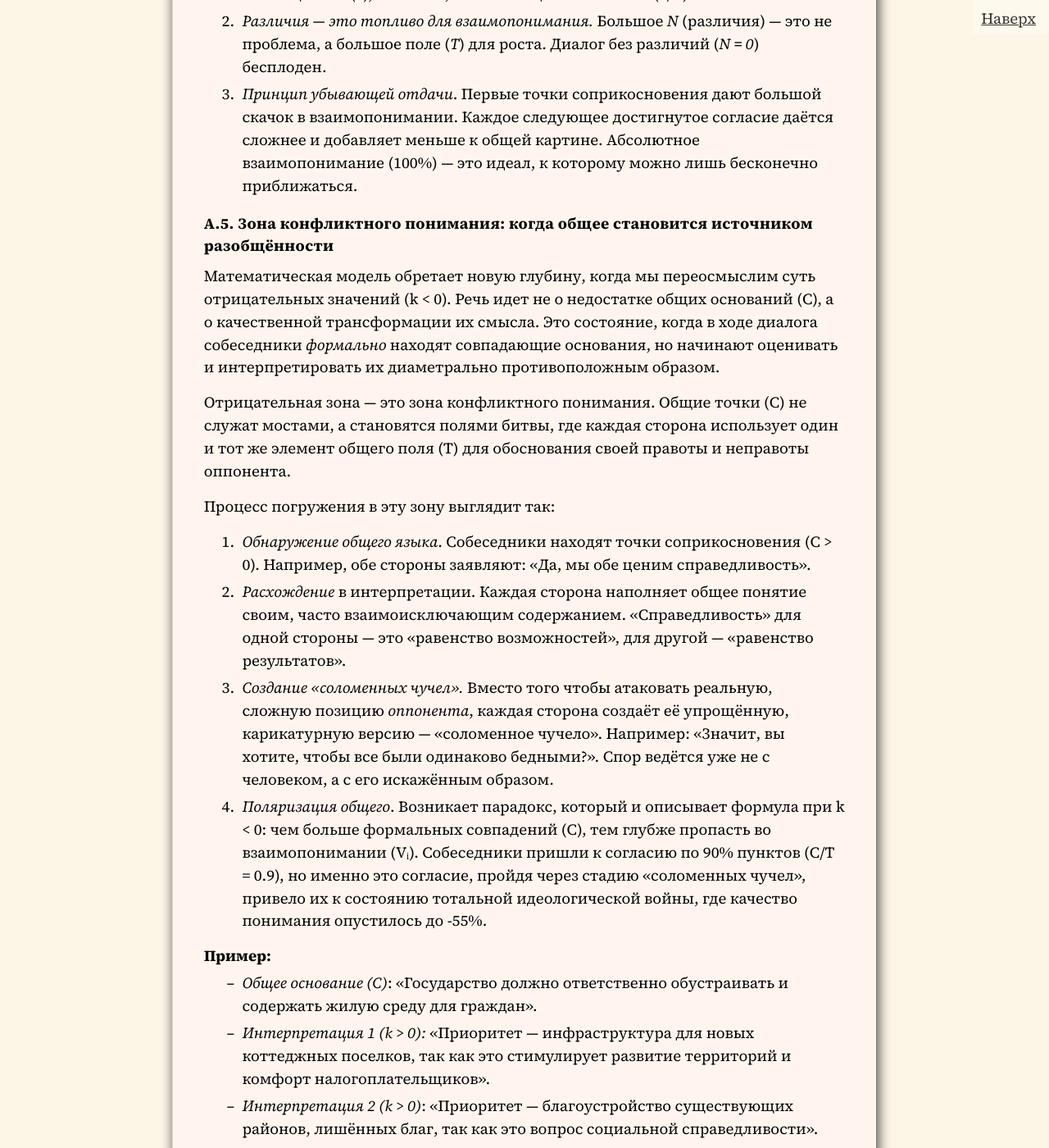
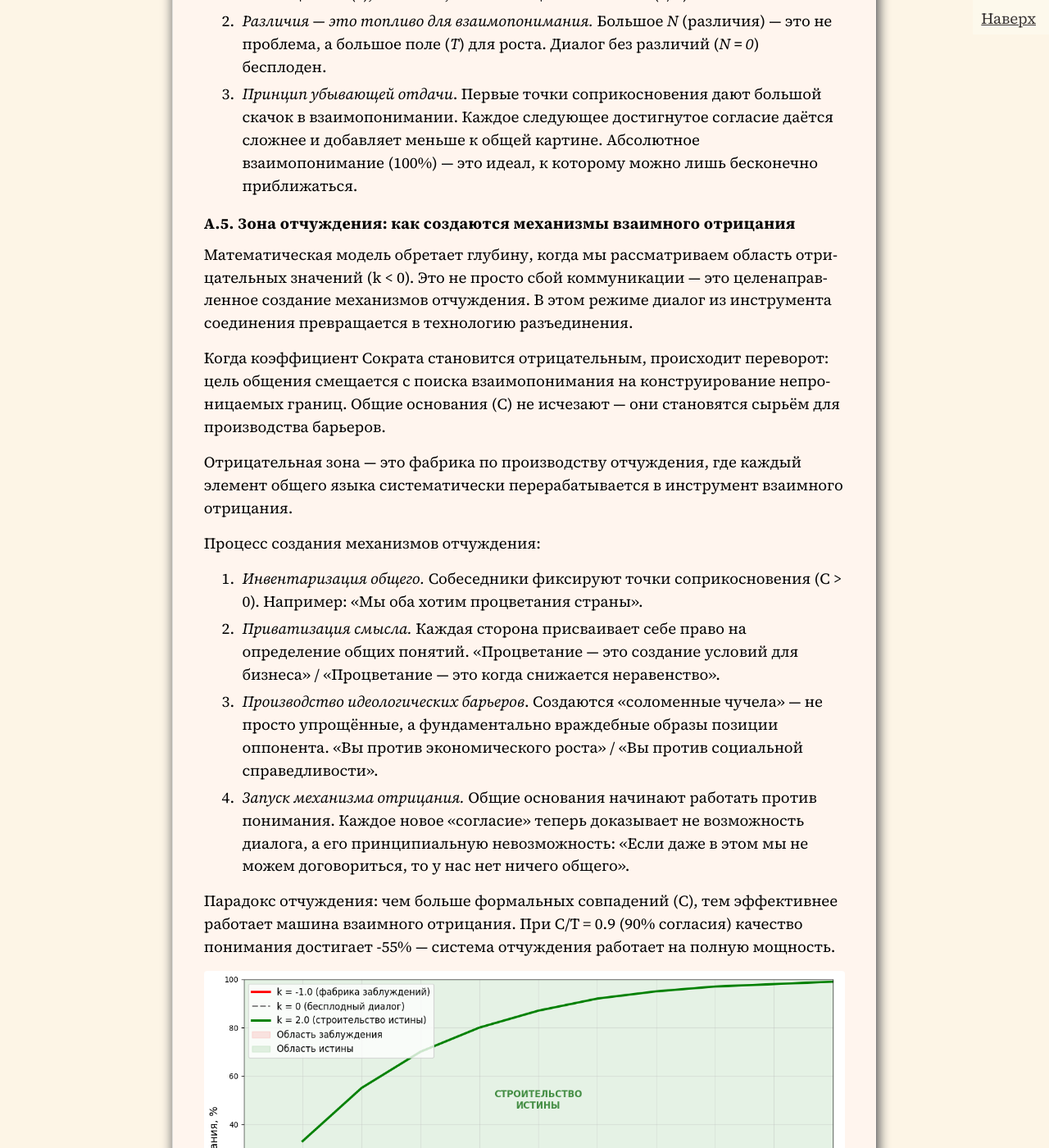
Before and after one commit to SergSi/land-use-art, a Jekyll site: the page built from _posts/2025-10-31-train.md, in a window 1280 px wide and 1400 px high, scrolled down 9809 px. Shown: the whole window at 82% size. Built offline with Jekyll 4.4.1, drawn with Linux system fonts in a browser that asks for light colours; some web fonts are replaced; some of the changed text lies outside the part shown.

Commit message:
Update 2025-10-31-train.md

```diff
--- a/_posts/2025-10-31-train.md
+++ b/_posts/2025-10-31-train.md
@@ -207,47 +207,40 @@ $$
 2. *Различия — это топливо для взаимопонимания.* Большое *N* (различия) — это не проблема, а большое поле (*T*) для роста. Диалог без различий (*N = 0*) бесплоден.
 3. *Принцип убывающей отдачи*. Первые точки соприкосновения дают большой скачок в взаимопонимании. Каждое следующее достигнутое согласие даётся сложнее и добавляет меньше к общей картине. Абсолютное взаимопонимание (100%) — это идеал, к которому можно лишь бесконечно приближаться.
 
-#### А.5. Зона конфликтного понимания: когда общее становится источником разобщённости
+#### А.5. Зона отчуждения: как создаются механизмы взаимного отрицания
 
-Математическая модель обретает новую глубину, когда мы переосмыслим суть отрицательных значений (k < 0). Речь идет не о недостатке общих оснований (C), а о качественной трансформации их смысла. Это состояние, когда в ходе диалога собеседники *формально* находят совпадающие основания, но начинают оценивать и интерпретировать их диаметрально противоположным образом.
+Математическая модель обретает глубину, когда мы рассматриваем область отрицательных значений (k < 0). Это не просто сбой коммуникации — это целенаправленное создание механизмов отчуждения. В этом режиме диалог из инструмента соединения превращается в технологию разъединения.
 
-Отрицательная зона — это зона конфликтного понимания. Общие точки (C) не служат мостами, а становятся полями битвы, где каждая сторона использует один и тот же элемент общего поля (T) для обоснования своей правоты и неправоты оппонента.
+Когда коэффициент Сократа становится отрицательным, происходит переворот: цель общения смещается с поиска взаимопонимания на конструирование непроницаемых границ. Общие основания (C) не исчезают — они становятся сырьём для производства барьеров.
 
-Процесс погружения в эту зону выглядит так:
+Отрицательная зона — это фабрика по производству отчуждения, где каждый элемент общего языка систематически перерабатывается в инструмент взаимного отрицания.
 
-1.  *Обнаружение общего языка*. Собеседники находят точки соприкосновения (C > 0). Например, обе стороны заявляют: «Да, мы обе ценим справедливость».
-2.  *Расхождение* в интерпретации. Каждая сторона наполняет общее понятие своим, часто взаимоисключающим содержанием. «Справедливость» для одной стороны — это «равенство возможностей», для другой — «равенство результатов».
-3.  *Создание «соломенных чучел».* Вместо того чтобы атаковать реальную, сложную позицию *оппонента*, каждая сторона создаёт её упрощённую, карикатурную версию — «соломенное чучело». Например: «Значит, вы хотите, чтобы все были одинаково бедными?». Спор ведётся уже не с человеком, а с его искажённым образом.
-4.  *Поляризация общего*. Возникает парадокс, который и описывает формула при k < 0: чем больше формальных совпадений (C), тем глубже пропасть во взаимопонимании (Vᵢ). Собеседники пришли к согласию по 90% пунктов (C/T = 0.9), но именно это согласие, пройдя через стадию «соломенных чучел», привело их к состоянию тотальной идеологической войны, где качество понимания опустилось до -55%.
+Процесс создания механизмов отчуждения:
 
-**Пример:**
+1. *Инвентаризация общего.* Собеседники фиксируют точки соприкосновения (C > 0). Например: «Мы оба хотим процветания страны».
+2. *Приватизация смысла.* Каждая сторона присваивает себе право на определение общих понятий. «Процветание — это создание условий для бизнеса» / «Процветание — это когда снижается неравенство».
+3. *Производство идеологических барьеров*. Создаются «соломенные чучела» — не просто упрощённые, а фундаментально враждебные образы позиции оппонента. «Вы против экономического роста» / «Вы против социальной справедливости».
+4. *Запуск механизма отрицания.* Общие основания начинают работать против понимания. Каждое новое «согласие» теперь доказывает не возможность диалога, а его принципиальную невозможность: «Если даже в этом мы не можем договориться, то у нас нет ничего общего».
 
-- *Общее основание (C)*: «Государство должно ответственно обустраивать и содержать жилую среду для граждан».
-- *Интерпретация 1 (k > 0):* «Приоритет — инфраструктура для новых коттеджных поселков, так как это стимулирует развитие территорий и комфорт налогоплательщиков».
-- *Интерпретация 2 (k > 0)*: «Приоритет — благоустройство существующих районов, лишённых благ, так как это вопрос социальной справедливости».
-- *«Соломенное чучело» для Позиции 1:* «Вы хотите, чтобы государство тратило деньги на безнадёжную провинцию, поощряя иждивенчество, вместо развития перспективных территорий!»
-- *«Солеменное чучело» для Позиции 2:* «Вы предлагаете финансировать инфраструктуру для богатых за счёт налогоплательщиков, пока большинство живёт в запустении!»
-- *Интерпретация 1 (k < 0):* «Ваша позиция ведёт к застою и убивает частную инициативу! Вы против развития страны!» *(атакуется «чучело»)*
-- *Интерпретация 2 (k < 0):* «Ваша программа — это социальный дарвинизм и создание гетто! Вы игнорируете нужды большинства!» *(атакуется «чучело»)*
+Парадокс отчуждения: чем больше формальных совпадений (C), тем эффективнее работает машина взаимного отрицания. При C/T = 0.9 (90% согласия) качество понимания достигает -55% — система отчуждения работает на полную мощность.
 
-{% include image-align.html file="article/трилинии.png" caption="Рис. 3 - Три зоны диалога: Созидание, Безразличие и Конфликт (k = коэффициент Сократа)" align="center" width="100%" %}
+{% include image-align.html file="article/трилинии.png" caption="Рис. 3 - Три режима коммуникации: Понимание, Безразличие, Отчуждение (k = коэффициент Сократа)" align="center" width="100%" %}
 
-График теперь описывает три фундаментальных режима человеческой коммуникации:
+Три режима коммуникации:
 
-*   **Vᵢ > 0 — ЗОНА СОЗИДАНИЯ (k > 0):**
-    *   понимание становится более полным и глубоким;
-    *   совместно построенная картина мира соответствует реальности;
-    *   каждый шаг диалога приносит новое осознание.
+- Vᵢ > 0 — РЕЖИМ ПОНИМАНИЯ (k > 0)
+  - общие основания служат фундаментом для сотрудничества;
+  - различия обогащают общую картину мира;
+  - диалог строит смысловые мосты.
 
-*   **Vᵢ = 0 — ПЕРЕЛИВАНИЕ ИЗ ПУСТОГО В ПОРОЖНЕЕ:**
-    *   полное отсутствие понимания;
-    *   диалог бесплоден, но не вреден;
-    *   слова говорятся, но смысл не рождается.
+- Vᵢ = 0 — ПЕРЕЛИВАНИЕ ИЗ ПУСТОГО В ПОРОЖНЕЕ (k ≈ 0)
+  - полное отсутствие понимания;
+  - диалог бесплоден, но не вреден;
+  - слова говорятся, но смысл не рождается.
 
-*   **Vᵢ < 0 — ЗОНА КОНФЛИКТА (k < 0):**
-    *   общие основания становятся источником разобщённости. Мы используем одни и те же слова, но видим в них угрозу, а не возможность.
-    *   создание «соломенных чучел» заменяет попытку понять реальную позицию другой стороны. Борьба идёт с фантомами, а не с людьми.
-    *   каждое новое «согласие» лишь укрепляет уверенность каждой стороны в своей правоте и неправоте другой.
-    *   это пространство, где диалог не просто не работает, а становится опасным, производящим устойчивую враждебность.
+- Vᵢ < 0 — РЕЖИМ ОТЧУЖДЕНИЯ (k < 0)
+  - создание барьеров для понимания;
+  - конвейерное производство "соломенных чучел";
+  - системная трансформация общего во враждебное.
 
-Таким образом, создание «соломенных чучел» — это не просто дурная привычка, а системный признак диалога, перешедшего в отрицательную зону. Это механизм, который позволяет вести «удобную» войну с вымышленным противником, делая реальное взаимопонимание невозможным.
+Таким образом, отрицательная зона — это не отсутствие диалога, а его извращённая форма, где общение подчинено задаче производства отчуждения. Это чёрная дыра, где даже общие основания не спасают от взаимного отрицания.
```
